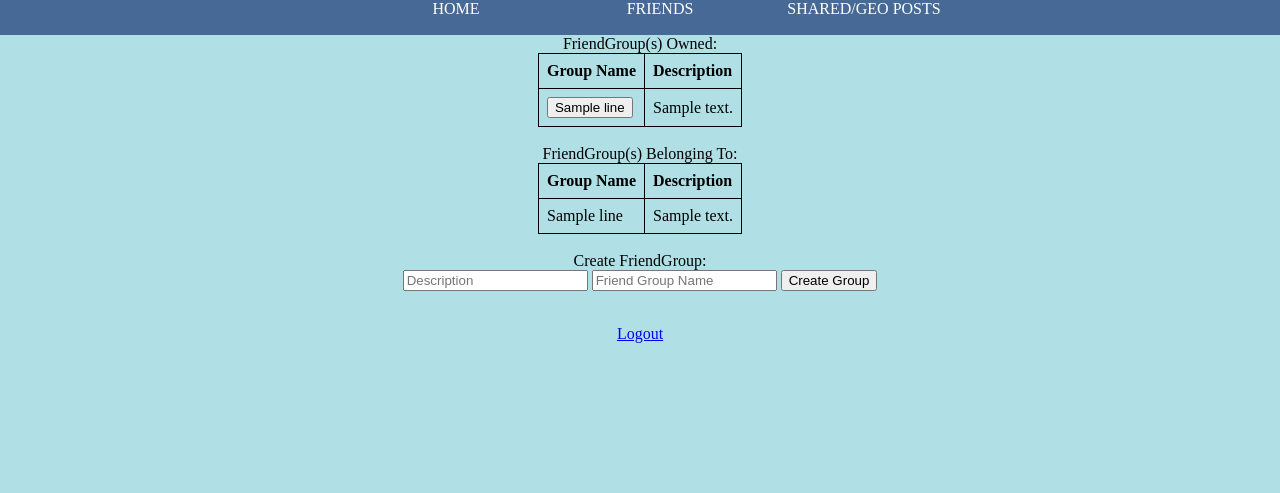
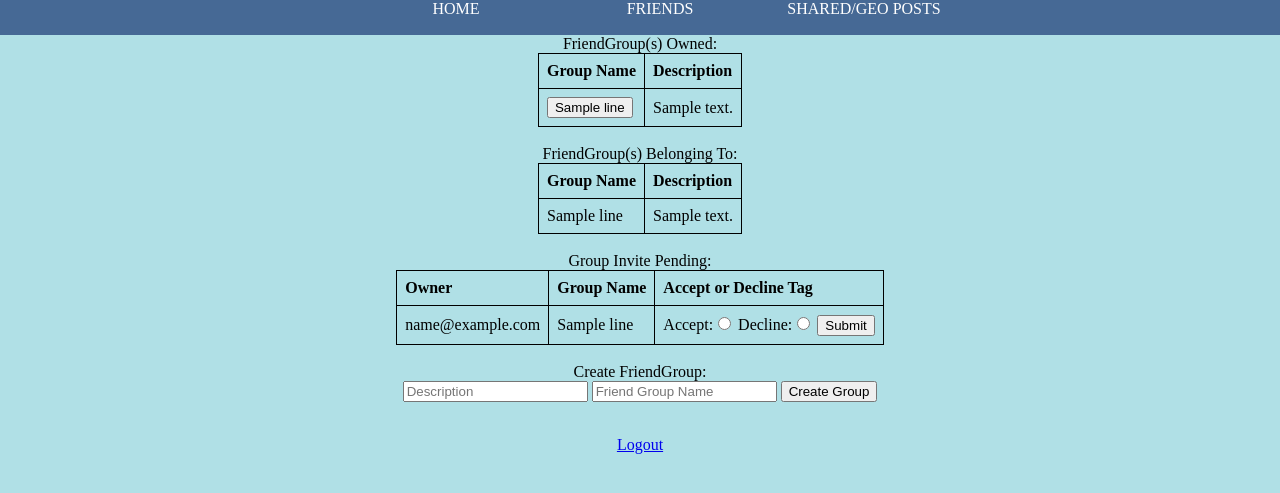
Before and after one commit to md3756/PriCoSha, a Flask app: template templates/friendgroup.html in a window 1280 px wide. Shown: the top 493 px of the page. Run offline with Flask 2, Linux system fonts and the light colour scheme; the template is opened without the code that fills it: most values are stand-ins (such as "Sample title", 1, 10 or a date in 2020).

Commit message:
implementing invite group member

```diff
--- a/app.py
+++ b/app.py
@@ -213,10 +213,10 @@ def friendgroup():
     ins = 'SELECT friendgroup.fg_name, friendgroup.description FROM belong JOIN friendgroup USING (owner_email) WHERE email = %s AND owner_email <> %s'
     cursor.execute(ins, (user, user))
     data1 = cursor.fetchall()
-    ins = 'SELECT person.fname, person.lname FROM belong JOIN person USING (email) WHERE owner_email = %s GROUP BY fg_name'
+    ins = 'SELECT belong.owner_email, belong.fg_name FROM belong JOIN person USING (email) WHERE email = %s AND status = "FALSE" GROUP BY fg_name'
     cursor.execute(ins, (user))
     data2 = cursor.fetchall()
-    return render_template('friendgroup.html', group = data, group1 = data1, members = data2)
+    return render_template('friendgroup.html', group = data,  members = data2)
 
 @app.route('/create_friendgroup', methods=['GET','POST'])
 def create_friendgroup():
@@ -252,15 +252,16 @@ def show_group():
     ins = 'SELECT description FROM friendgroup WHERE owner_email = %s AND fg_name = %s'
     cursor.execute(ins, (user, friendgroup))
     data = cursor.fetchone()
-    ins = 'SELECT fname, lname, person.email FROM belong NATURAL JOIN person WHERE owner_email = %s AND fg_name = %s'
+    ins = 'SELECT fname, lname, person.email FROM belong NATURAL JOIN person WHERE owner_email = %s AND fg_name = %s AND status = "TRUE"'
     cursor.execute(ins, (user, friendgroup))
     data1 = cursor.fetchall()
     cursor.close()
     return render_template('show_group.html', name = friendgroup, info = data, members = data1)
 
-@app.route('/add_member', methods=['GET','POST'])
-def add_member():
+@app.route('/invite_member', methods=['GET','POST'])
+def invite_member():
     user = session['email']
+    session['owner'] = user
     member = request.form['member']
     name = session['friendgroup']
     cursor = conn.cursor();
@@ -286,7 +287,7 @@ def add_member():
     elif not (data2):
         error = "This member does not exist"
     else:
-        ins = 'INSERT INTO belong VALUES(%s, %s, %s)'
+        ins = 'INSERT INTO belong VALUES(%s, %s, %s, "FALSE")'
         cursor.execute(ins, (member, user, name))
         conn.commit()
         cursor.close()
@@ -308,6 +309,24 @@ def tag_ad():
     cursor.close()
     return redirect(url_for('home'))
 
+@app.route('/member_ad', methods=['GET','POST'])
+def member_ad():
+    #submitting needs work
+    user = session['email']
+    name = session['friendgroup']
+    owner = session['owner']
+    tag = int(request.form['tag'])
+    cursor = conn.cursor();
+    if(tag == 1) :
+        ins = 'UPDATE belong SET status = "TRUE" WHERE email = %s AND owner_email = %s AND fg_name = %s'
+        cursor.execute(ins, (user, owner, name))
+    else:
+        ins = 'DELETE FROM belong WHERE email = %s AND owner_email = %s AND fg_name = % AND status = "FALSE"'
+        cursor.execute(ins, (user, owner, name))
+    conn.commit()
+    cursor.close()
+    return redirect(url_for('home'))
+
 @app.route('/logout')
 def logout():
     session.pop('email')
--- a/templates/friendgroup.html
+++ b/templates/friendgroup.html
@@ -8,7 +8,6 @@
     table, td, th{
       border: 1px solid black;
     }
-
     table {
             border-collapse: collapse;
     }
@@ -78,6 +77,27 @@ FriendGroup(s) Belonging To:
 </table>
 <br>
 
+Group Invite Pending:
+<table>
+  <th>Owner</th>
+  <th>Group Name</th>
+  <th>Accept or Decline Tag</th>
+
+{% for line in members %}
+  <tr>
+    <form action="/member_ad" method="POST">
+    <td><input type = 'hidden' name ="item" value ="{{line.owner_email}}">{{line.owner_email}}</input></td>
+    <td>{{line.fg_name}}</td>
+    <td>Accept:<input type="radio" name = "tag" value = "1" />
+    Decline:<input type="radio" name = "tag" value = "0" />
+    <input type="submit" value = Submit /></td>
+    </form>
+  </tr>
+{% endfor %}
+</table>
+
+<br>
+
 Create FriendGroup:
 <form action="/create_friendgroup" method="POST">
 <input type="text" name="description" placeholder="Description" />
```
Lines whose indentation alone changed are shown as unchanged.
